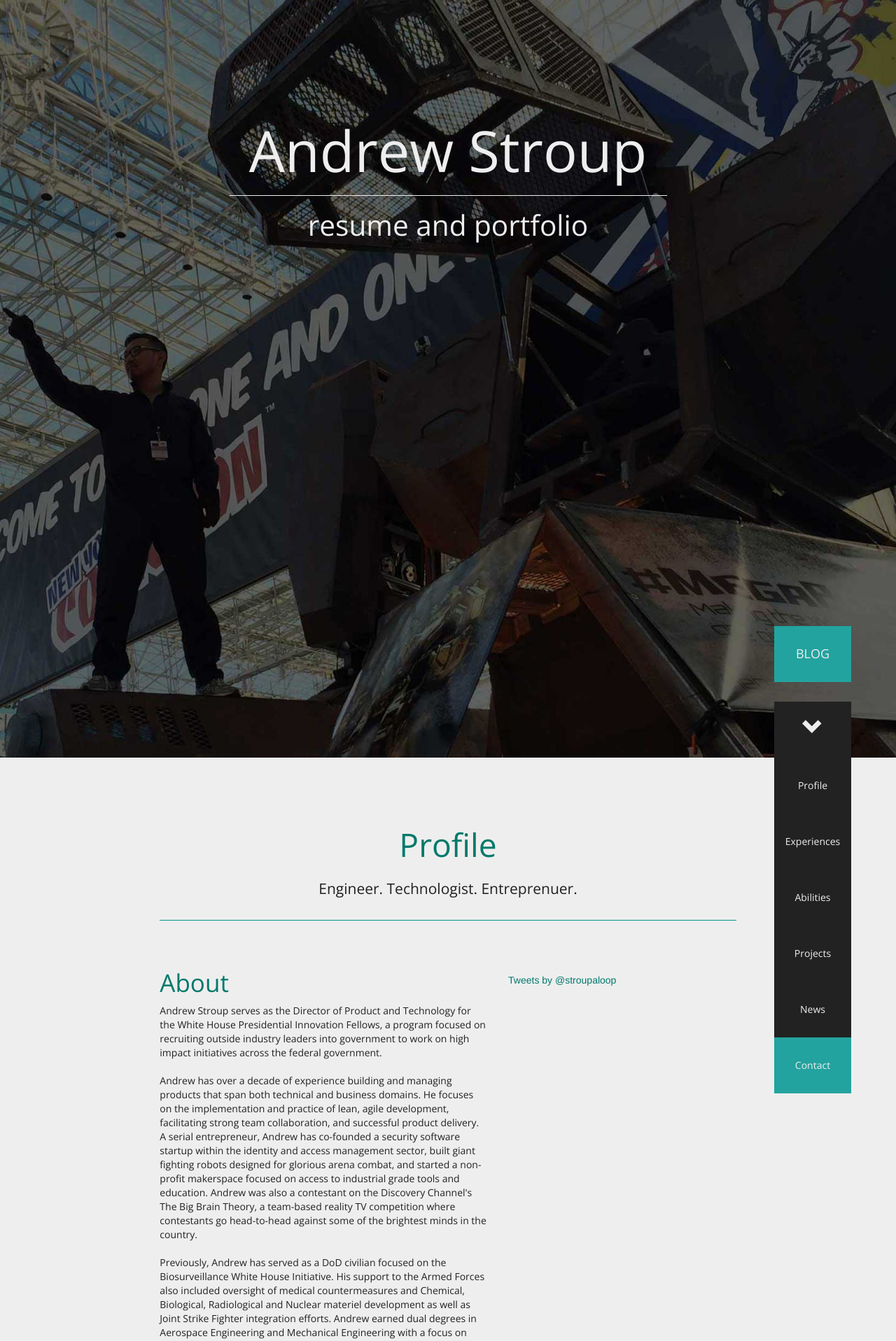
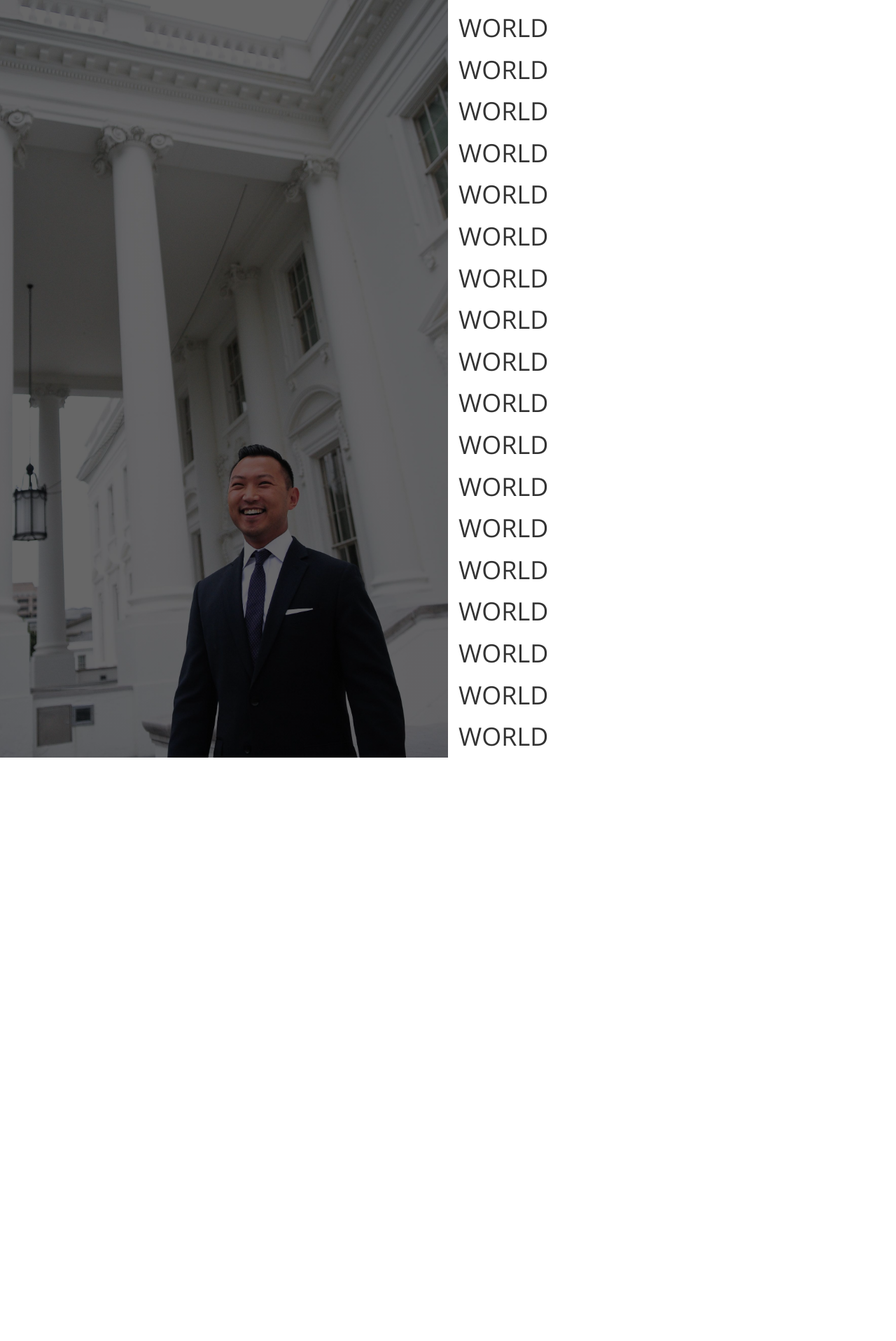
Before and after one commit to stroupaloop/stroupaloop-website, a Jekyll site: the page built from index.html, in a window 1280 px wide. Shown: the top 1917 px of the page at 70% size. Built offline with Jekyll 4.4.1, drawn with Linux system fonts in a browser that asks for light colours; nearby versions of some CDN libraries; comment, search, counter and statistics services are not loaded; after the commit the page ends 1083 px from its top, so only the background shows below that; some of the changed text lies outside the part shown.

Commit message:
initial setup for new layout

```diff
--- a/_config.yml
+++ b/_config.yml
@@ -1,5 +1,5 @@
 # Site settings
-title: Andrew Stroup
+title: andrew stroup
 sub_title: made in Korea, raised in cowboy boots
 email: stroupaloop@gmail.com
 description: The personal landing page and blog of Andrew Stroup
--- a/_includes/footer.html
+++ b/_includes/footer.html
@@ -1,11 +1,11 @@
 <!-- Javascript at bottom to increase page speed -->
 
 <script src="http://ajax.googleapis.com/ajax/libs/jquery/1.11.2/jquery.min.js"></script>
-<script src="https://maxcdn.bootstrapcdn.com/bootstrap/3.3.4/js/bootstrap.min.js"></script>
-<script src="/js/lazyYT.js"></script>
+<script src="https://maxcdn.bootstrapcdn.com/bootstrap/3.3.7/js/bootstrap.min.js" integrity="sha384-Tc5IQib027qvyjSMfHjOMaLkfuWVxZxUPnCJA7l2mCWNIpG9mGCD8wGNIcPD7Txa" crossorigin="anonymous"></script>
+<!-- <script src="/js/lazyYT.js"></script>
 <script src="/js/imagesloaded.pkgds.min.js"></script>
 <script src="/js/isotope.pkgd.min.js"></script>
-<script src="/js/main.js"></script>
+ --><script src="/js/main.js"></script>
 
 <script>
 (function(i,s,o,g,r,a,m){i['GoogleAnalyticsObject']=r;i[r]=i[r]||function(){
--- a/_includes/head.html
+++ b/_includes/head.html
@@ -49,8 +49,8 @@
 
   <!-- Homepage CSS -->
   <!-- Latest compiled and minified CSS -->
-  <link rel="stylesheet" href="https://maxcdn.bootstrapcdn.com/bootstrap/3.3.4/css/bootstrap.min.css">
+  <link rel="stylesheet" href="https://maxcdn.bootstrapcdn.com/bootstrap/3.3.7/css/bootstrap.min.css" integrity="sha384-BVYiiSIFeK1dGmJRAkycuHAHRg32OmUcww7on3RYdg4Va+PmSTsz/K68vbdEjh4u" crossorigin="anonymous">
   <link rel="stylesheet" href="https://maxcdn.bootstrapcdn.com/font-awesome/4.3.0/css/font-awesome.min.css">
-  <link rel="stylesheet" href="{{ "/css/lazyYT.css" | prepend: site.baseurl }}">
+  <!-- <link rel="stylesheet" href="{{ "/css/lazyYT.css" | prepend: site.baseurl }}"> -->
   <link rel="stylesheet" href="{{ "/css/main.css" | prepend: site.baseurl }}">
 </head>
--- a/_sass/_layout.scss
+++ b/_sass/_layout.scss
@@ -39,7 +39,7 @@ hr{
 
 
 
-.badge{
+/*.badge{
   color:#eee;
   font-weight:300;
 }
@@ -161,10 +161,26 @@ fieldset[disabled] .btn-bluegrey.active {
 .fixed .navbar{
   position: fixed;
   top: 60px;
-}
+}*/
 
 // content
-#top{
+#left-panel{
+  height:100vh;
+  background:linear-gradient( rgba(0, 0, 0, 0.6), rgba(0, 0, 0, 0.6) ), url("/images/background.jpg");
+  background-attachment:scroll;
+  background-repeat:no-repeat;
+  background-position:center bottom;
+  -webkit-background-size: cover;
+  -moz-background-size: cover;
+  -o-background-size: cover;
+  background-size: cover;
+
+}
+#right-panel{
+  height:100vh;
+  overflow-y: auto;
+}
+/*#top{
   min-height:500px;
   background-image:url("/images/background-image.jpg");
   background-attachment:scroll;
@@ -360,7 +376,7 @@ fieldset[disabled] .btn-bluegrey.active {
       }
     }
   }
-}
+}*/
 
 // BLOG HOME
 #blog{
@@ -411,12 +427,12 @@ fieldset[disabled] .btn-bluegrey.active {
 
 /* Large and Medium devices (desktops, 992px and up) */
 @media (min-width: 992px) {
-  #profile{
+  /*#profile{
     img{
       width:100%;
       max-width:300px;
     }
-  }
+  }*/
   #post{
     padding-left:150px;
     padding-right:150px;
@@ -440,7 +456,7 @@ fieldset[disabled] .btn-bluegrey.active {
 
 /* Small devices and Phones (less than 991px) */
 @media (max-width:991px) {
-  #profile{
+  /*#profile{
     #sub-profile{
       text-align: center;
     }
@@ -450,12 +466,12 @@ fieldset[disabled] .btn-bluegrey.active {
       margin-right:auto;
       max-width:250px;
     }
-  }
+  }*/
 }
 
 /* Phones only (767px and less) */
 @media (max-width: 767px) {
-  .navbar{
+  /*.navbar{
     left:0px;
     width:100%;
   }
@@ -526,7 +542,7 @@ fieldset[disabled] .btn-bluegrey.active {
     h5{
       padding-top:10px;
     }
-  }
+  }*/
   #post-footer{
     #post-footer-left, #post-footer-right{
       text-align:center;
--- a/index.html
+++ b/index.html
@@ -2,7 +2,37 @@
 layout: default
 ---
 
-<div class="container-fluid" id="top">
+<div class="container-fluid">
+  <div class="row">
+    <div class="col-sm-6" id="left-panel">
+      <div id="overlay">
+      </div>
+    </div>
+    <div class="col-sm-6" id="right-panel">
+      <h1>WORLD</h1>
+      <h1>WORLD</h1>
+      <h1>WORLD</h1>
+      <h1>WORLD</h1>
+      <h1>WORLD</h1>
+      <h1>WORLD</h1>
+      <h1>WORLD</h1>
+      <h1>WORLD</h1>
+      <h1>WORLD</h1>
+      <h1>WORLD</h1>
+      <h1>WORLD</h1>
+      <h1>WORLD</h1>
+      <h1>WORLD</h1>
+      <h1>WORLD</h1>
+      <h1>WORLD</h1>
+      <h1>WORLD</h1>
+      <h1>WORLD</h1>
+      <h1>WORLD</h1>
+    </div>
+  </div>
+</div>
+
+
+<!-- <div class="container-fluid" id="top">
   <div class="row">
     <div class="col-sm-12 text-center">
       <h1>Andrew Stroup</h1>
@@ -78,7 +108,6 @@ layout: default
           <h3>Careers</h3>
         </div>
       </div>
-      <!-- PIF -->
       <span id="career">
         <div class="row">
           <div class="col-sm-4">
@@ -109,7 +138,6 @@ layout: default
         </div>
         <br/>
       </span>
-      <!-- CommonKey -->
       <span id="career">
         <div class="row">
           <div class="col-sm-4">
@@ -144,7 +172,6 @@ layout: default
         </div>
         <br/>
       </span>
-      <!-- MegaBots -->
       <span id="career">
         <div class="row">
           <div class="col-sm-4">
@@ -176,7 +203,6 @@ layout: default
         </div>
         <br/>
       </span>
-      <!-- BSV -->
       <span id="career">
         <div class="row">
           <div class="col-sm-4">
@@ -724,4 +750,4 @@ layout: default
       </div>
     </div>
   </div>
-</div>
+</div> -->
```
Also changed, not shown: other parts of index.html (+15 -15 lines), images/background.jpg (added).
